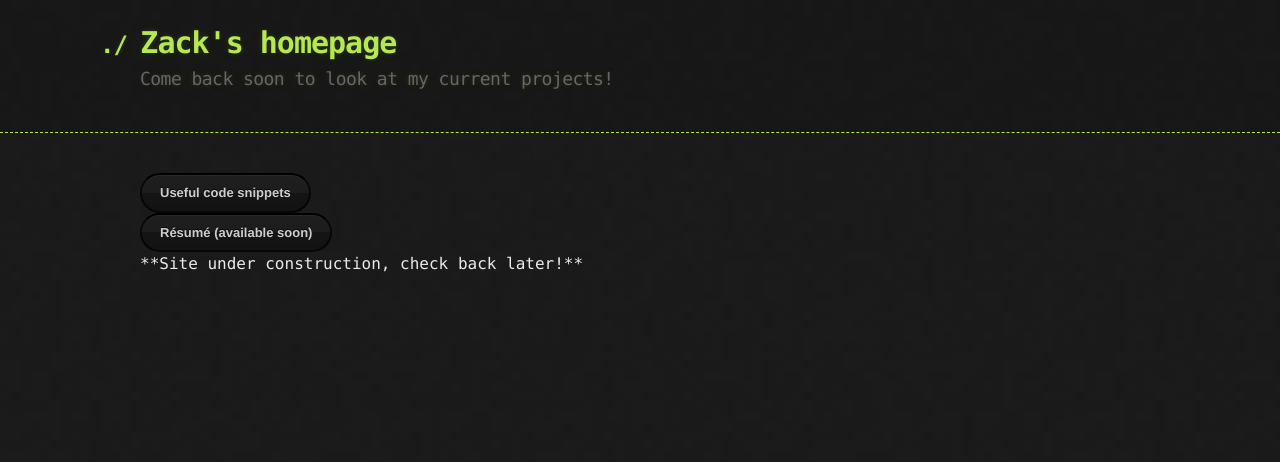
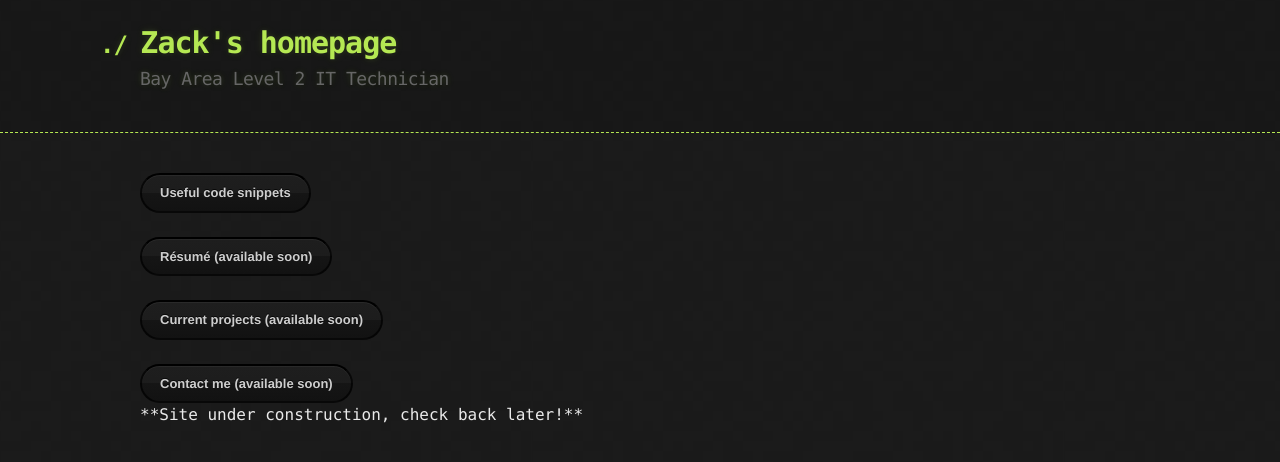
Before and after one commit to zackruiz77/zackruiz77.github.io, a Jekyll site: the page built from README.md, in a window 1280 px wide. Shown: the top 462 px of the page. Built offline with Jekyll 4.4.1, drawn with Linux system fonts in a browser that asks for light colours; our own code applies the rules of GitHub Pages for plain Markdown files.

Commit message:
Add more buttons, update tagline

```diff
--- a/README.md
+++ b/README.md
@@ -1,7 +1,15 @@
 <body>
     <a href="https://zruiz.com/snippets" class="btn">Useful code snippets</a>
     <br>
+    <br>
     <a href="https://zruiz.com/" class="btn">Résumé (available soon)</a>
+    <br>
+    <br>
+    <a href="https://zruiz.com/" class="btn">Current projects (available soon)</a>
+    <br>
+    <br>
+    <a href="https://zruiz.com/" class="btn">Contact me (available soon)</a>
+
 <br>
 **Site under construction, check back later!**
 </body>
--- a/_config.yml
+++ b/_config.yml
@@ -1,8 +1,8 @@
 theme: jekyll-theme-hacker
 title: Zack's homepage
-description: Come back soon to look at my current projects!
+description: Bay Area Level 2 IT Technician
 show_downloads: false
 google_analytics:
 github:
   repository_name: Zack's homepage
-  project_tagline: Come back soon to look at my current projects!
+  project_tagline: Bay Area Level 2 IT Technician
```
